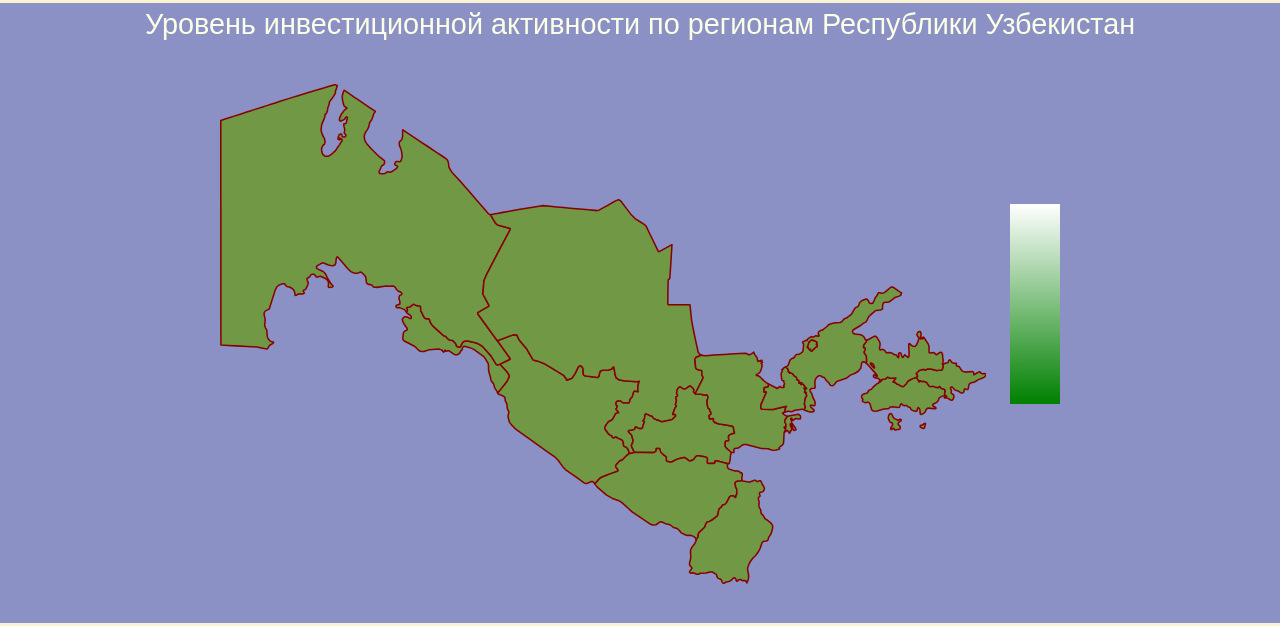
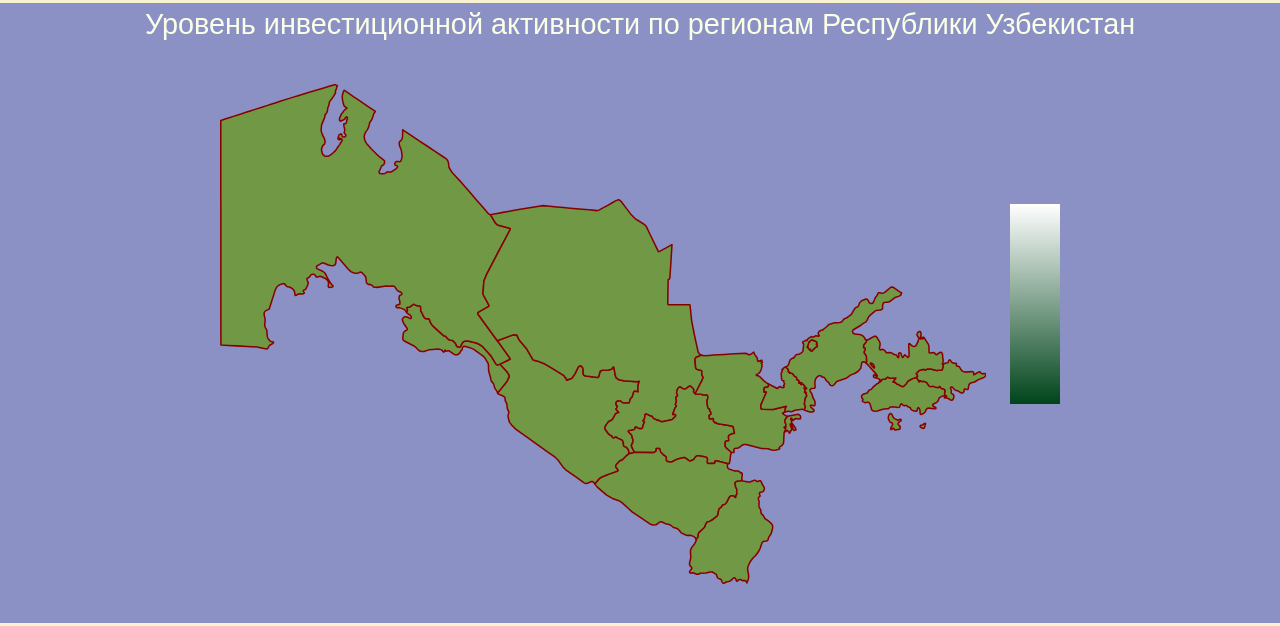
Before and after one commit to AsilkhN/uzb_invest_activity, a Flask app: template templates/index.html in a window 1280 px wide. Shown: the part 663-1289 px from the top of the page. Run offline with Flask 3, Linux system fonts and the light colour scheme; the template is opened without the code that fills it, so the values that code supplies are empty; parts of the project's set-up code (start-up, migrations or seed data) failed here and were passed over; some libraries are stand-ins or nearby versions.

Commit message:
Update styles.css

```diff
--- a/static/styles.css
+++ b/static/styles.css
@@ -155,7 +155,7 @@ nav a:hover {
 }
 
 .gradient {
-  background: linear-gradient(to bottom, white, green);
+  background: linear-gradient(to bottom, white,#00441b);
   height: 200px;
   width: 50px;
   margin-top: 10%;
```
